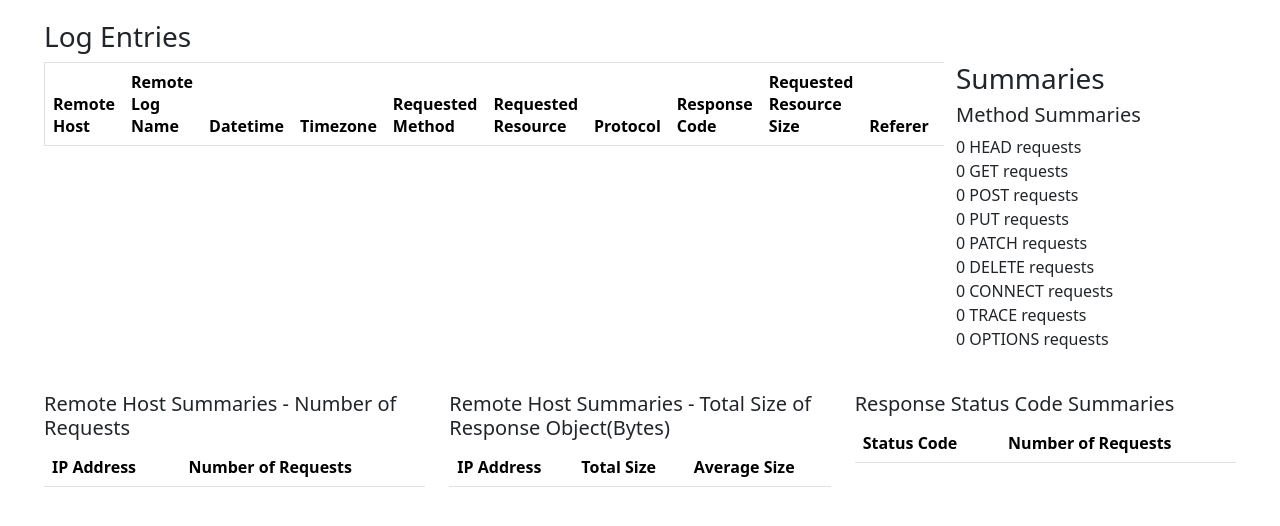
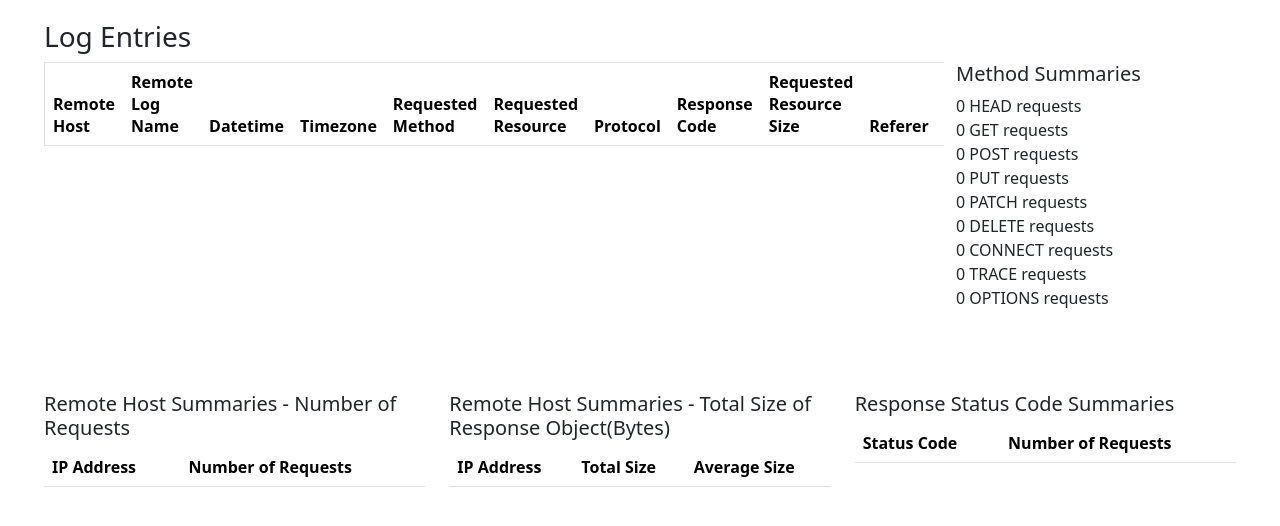
Before and after one commit to natato/apache-access-log-analyzer, a PHP site: page /logs.php in a window 1280 px wide. Shown: the top 526 px of the page. Run offline with PHP 8.4, Linux system fonts and the light colour scheme; data that the repository does not hold is empty; some libraries are stand-ins or nearby versions.

Commit message:
Add files via upload

```diff
--- a/logs.php
+++ b/logs.php
@@ -98,7 +98,6 @@
                         $userAgentArray[$i]=$splitedRequests[$i];
                     }
                     $userAgent=implode(" ",$userAgentArray);
-
                 }
                 if($requestMethod=="HEAD"){
                 	$numberOfHEADRequests++;
@@ -142,7 +141,7 @@
     -->
     </div>
     <div class="col-md-3 col-sm-5">
-        <h3>Summaries</h3>
+        <div clas="method-summaries">
             <h5>Method Summaries</h5>
             <?php
                 echo $numberOfHEADRequests." HEAD requests<br>";
@@ -155,6 +154,7 @@
                 echo $numberOfTRACERequests." TRACE requests<br>";
                 echo $numberOfOPTIONSRequests." OPTIONS requests<br>";
             ?>
+        </div>
     </div>
 </div>
 <div class="row">
```
Lines whose indentation alone changed are shown as unchanged.
